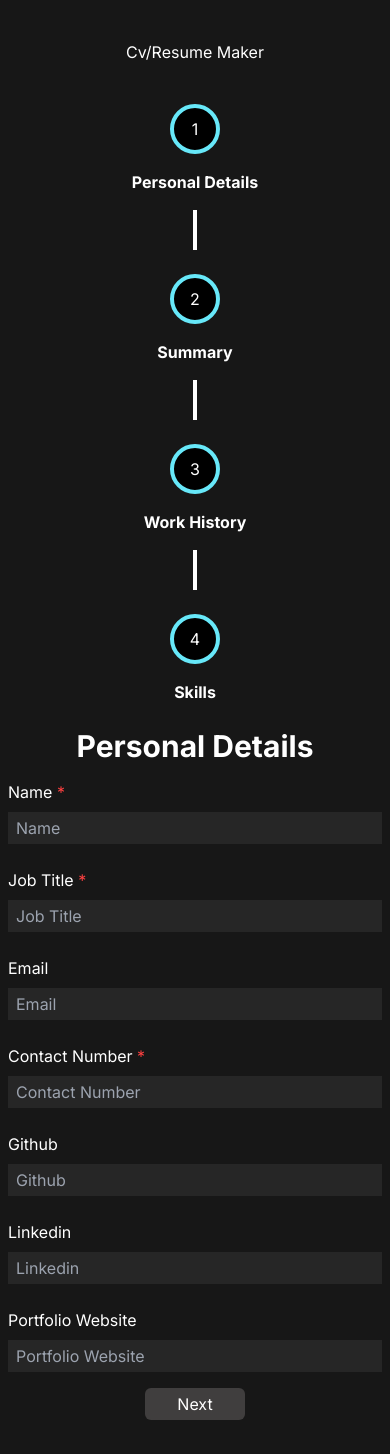
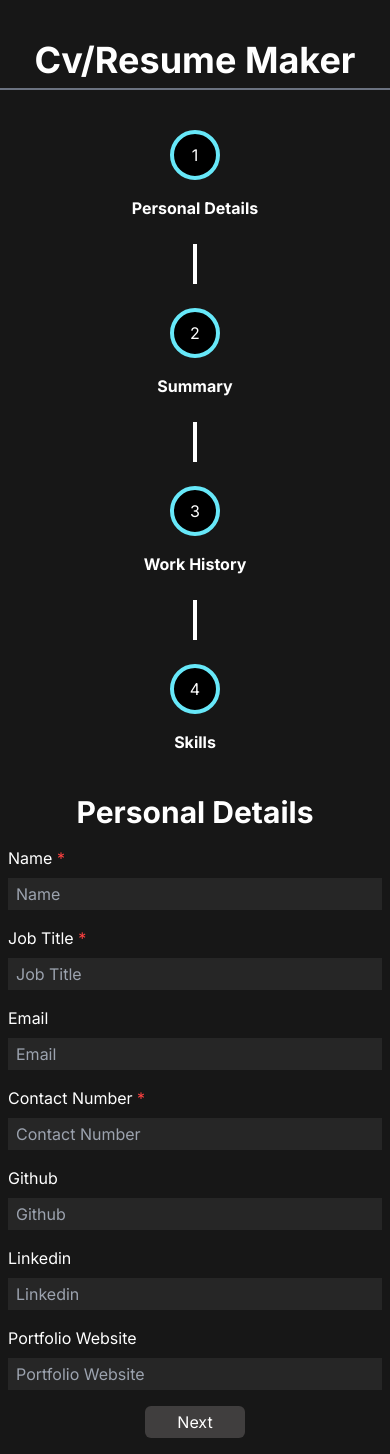
Before and after one commit to sameerstg/cv-maker, a Next.js app: page / in a window 390 px wide. Built offline with nearby package versions, Linux system fonts and the light colour scheme.

Commit message:
form changing, responsive init

```diff
--- a/app/components/Form.tsx
+++ b/app/components/Form.tsx
@@ -2,25 +2,52 @@
 import InputField from "@/app/components/InputField";
 import { field } from "@/static/forms";
 
-export default function Form(props: form, currentForm?: any, setcurrentForm?: any) {
-  function handleNext(e: React.FormEvent) {
+export default function Form(props: form) {
 
-    e.preventDefault();
-    console.log("hello world");
-    console.log(currentForm);
-    // setcurrentForm(currentForm + 1);
-  }
   return (
-    <form className="flex w-full flex-col gap-2 justify-center items-start mx-auto my-4" onSubmit={handleNext}>
+    <form className="flex w-full flex-col gap-2 justify-center items-start mx-auto my-4" onSubmit={props.nextCallback}>
 
       <h1 className="text-3xl font-bold text-center mx-auto">{props.formName}</h1>
-      {
-        props.fieldsWithType.map((field: field, key) => (<>
+      <div className="w-full grid grid-cols-1 md:grid-cols-2">
+        {
+          props.fieldsWithType.map((field: field, key) => (
+            field.textArea ?
+              <div key={key} className="w-full md:col-span-2">
+                {
 
-          <InputField key={key} label={field.label} type={field.type} mandatory={field.mandatory} textArea={field.textArea} />
-        </>))
-      }
-      <button className="bg-[#403e3e]  px-8 py-1 rounded-md mx-auto " type="submit" >Next</button>
+                  <InputField label={field.label} type={field.type} mandatory={field.mandatory} textArea={field.textArea} />
+
+
+                }
+              </div>
+              :
+
+              <div key={key} className="w-full ">
+                {
+
+                  <InputField label={field.label} type={field.type} mandatory={field.mandatory} textArea={field.textArea} />
+
+
+                }
+              </div>
+          ))
+        }
+
+      </div>
+      <div className="flex mx-auto gap-2">
+        {
+          props.back ?
+            <button className="bg-[#403e3e]  px-8 py-1 rounded-md mx-auto " type="button" onClick={props.backCallback} >Back</button>
+            : null
+        }
+        {
+          props.next ?
+            <button className="bg-[#403e3e]  px-8 py-1 rounded-md mx-auto " type="submit" >Next</button>
+            :
+
+            <button className="bg-cyan-800 font-bold px-8 py-1 rounded-md mx-auto " type="submit" >Submit</button>
+        }
+      </div>
 
     </form>
   );
@@ -28,4 +55,8 @@ export default function Form(props: form, currentForm?: any, setcurrentForm?: an
 export interface form {
   formName: string;
   fieldsWithType: field[];
+  nextCallback?: (e: any) => void;
+  backCallback?: (e: any) => void;
+  back?: boolean;
+  next?: boolean;
 }
--- a/app/components/InputField.tsx
+++ b/app/components/InputField.tsx
@@ -8,9 +8,9 @@ export default function InputField(props: field) {
       <label htmlFor="name">{props.label}{props.mandatory ? <span className="text-[#ff4141]"> *</span> : null}</label>
       {
         props.textArea ?
-          <textarea className="bg-[#262626] px-2 py-1 w-full" placeholder={props.label}></textarea>
+          <textarea className="bg-[#262626] px-2 py-1 w-full h-20 md:h-48 " placeholder={props.label}></textarea>
           :
-          <input className="bg-[#262626] px-2 py-1 w-full" type={props.type} placeholder={props.label} spellCheck={props.textArea}></input>
+          <input className={"bg-[#262626] px-2 py-1 w-full"} type={props.type} placeholder={props.label} spellCheck={props.textArea}></input>
       }
     </div>
   </>);
--- a/app/components/Navbar.tsx
+++ b/app/components/Navbar.tsx
@@ -3,8 +3,11 @@ import React from 'react'
 
 const Navbar = () => {
     return (
-        <div className="flex w-full px-7 py-10 text-center" >
-            <h1 className="mx-auto">Cv/Resume Maker</h1>
+        <div className='py-10'>
+            <div className="flex flex-col w-full px-7  text-center " >
+                <h1 className="mx-auto text-4xl font-bold">Cv/Resume Maker</h1>
+            </div>
+            <div className='w-full h-[2px] bg-gray-500 mt-2'></div>
         </div>
     )
 }
--- a/app/components/RoundedStatus.tsx
+++ b/app/components/RoundedStatus.tsx
@@ -3,7 +3,7 @@ import React from 'react'
 type Props = {
     title: string;
     number: number;
-    showLine :boolean;
+    tick: boolean;
 }
 
 const RoundedStatus = (props: Props) => {
@@ -12,12 +12,11 @@ const RoundedStatus = (props: Props) => {
             <div className="flex flex-col mx-auto gap-4 mb-6">
                 <div className="rounded-[50%] bg-black border-4 border-cyan-300 w-[50px] h-[50px] flex  mx-auto ">
                     <div className="mx-auto align-middle justify-center flex flex-col">
-                        {props.number}
+                        {props.tick ? "✔" : props.number}
                     </div>
 
                 </div>
-                <h1 className="w-full mx-auto text-center font-bold">{props.title}</h1>
-                {props.showLine ? <div className="mx-auto w-1 h-10 bg-white"></div> : null}
+                <h1 className="w-full mx-auto text-center font-bold text-nowrap">{props.title}</h1>
             </div>
         </>
     )
--- a/app/page.tsx
+++ b/app/page.tsx
@@ -2,22 +2,44 @@
 import Form, { form } from "@/app/components/Form";
 import RoundedStatus from "@/app/components/RoundedStatus";
 import { allForms } from '@/static/forms'
-import { useState } from "react";
+import { ReactEventHandler, useState } from "react";
 export default function Home() {
   const [currentForm, setcurrentForm] = useState(0)
+  function handleNext(e: any) {
+
+    e.preventDefault();
+    if (currentForm === allForms.length - 1) return;
+    setcurrentForm(currentForm + 1);
+  }
+  function handleBack(e: any) {
+
+    e.preventDefault();
+
+    if (currentForm === 0) return;
+    setcurrentForm(currentForm - 1);
+  }
+  function handleSubmit(e: any) {
+
+    e.preventDefault();
+
+  }
   return (
     <>
+      <div className="flex flex-col md:flex-row gap-6 w-full mx-auto items-center  ">
+        {
+          allForms.map((form, key) => (
+
+            <div key={key} className="grid grid-cols-1 md:grid-cols-4 items-center ">
+              <RoundedStatus tick={allForms.indexOf(form) < currentForm} number={allForms.indexOf(form) + 1} title={form.formName} />
+              {allForms.indexOf(form) !== allForms.length - 1 ? <div className="mx-auto w-1 h-10 md:w-24 md:h-1 bg-white"></div> : null}
+            </div>
+
+          ))
+        }
+      </div>
 
       {
-        allForms.map((form, key) => (
-          <RoundedStatus key={key} number={allForms.indexOf(form) + 1} title={form.formName} showLine={allForms.indexOf(form) !== allForms.length - 1} />
-        ))
-      }
-      {
-        // allForms.map((form: form,key) => (
-        //   < Form key={key} formName={form.formName} fieldsWithType={form.fieldsWithType} />
-        // ))
-        < Form formName={allForms[currentForm].formName} fieldsWithType={allForms[currentForm].fieldsWithType} />
+        < Form formName={allForms[currentForm].formName} fieldsWithType={allForms[currentForm].fieldsWithType} backCallback={handleBack} nextCallback={handleNext} next={currentForm !== allForms.length - 1} back={currentForm !== 0} />
       }
 
     </>
--- a/static/forms.tsx
+++ b/static/forms.tsx
@@ -140,4 +140,5 @@ export interface field {
     type: string;
     mandatory: boolean;
     textArea?: boolean;
+    size?:Number;
 }
```
